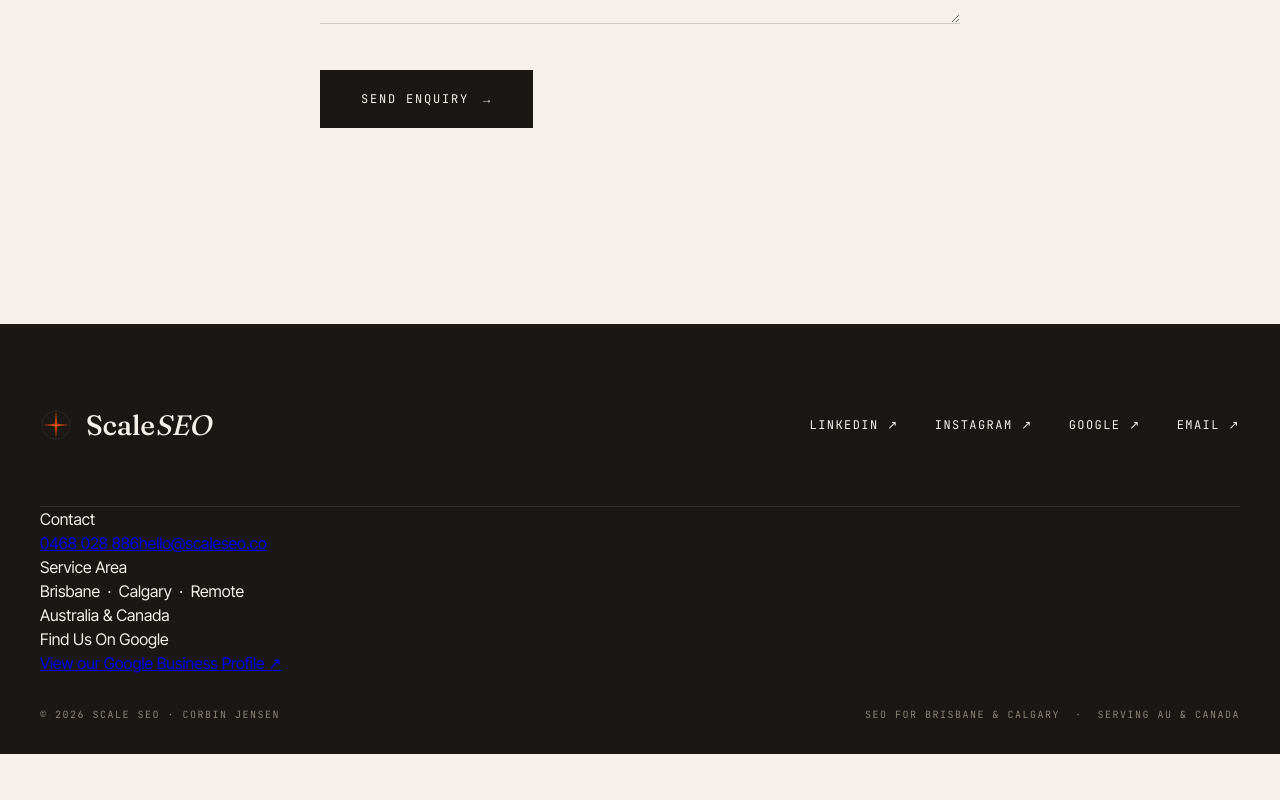
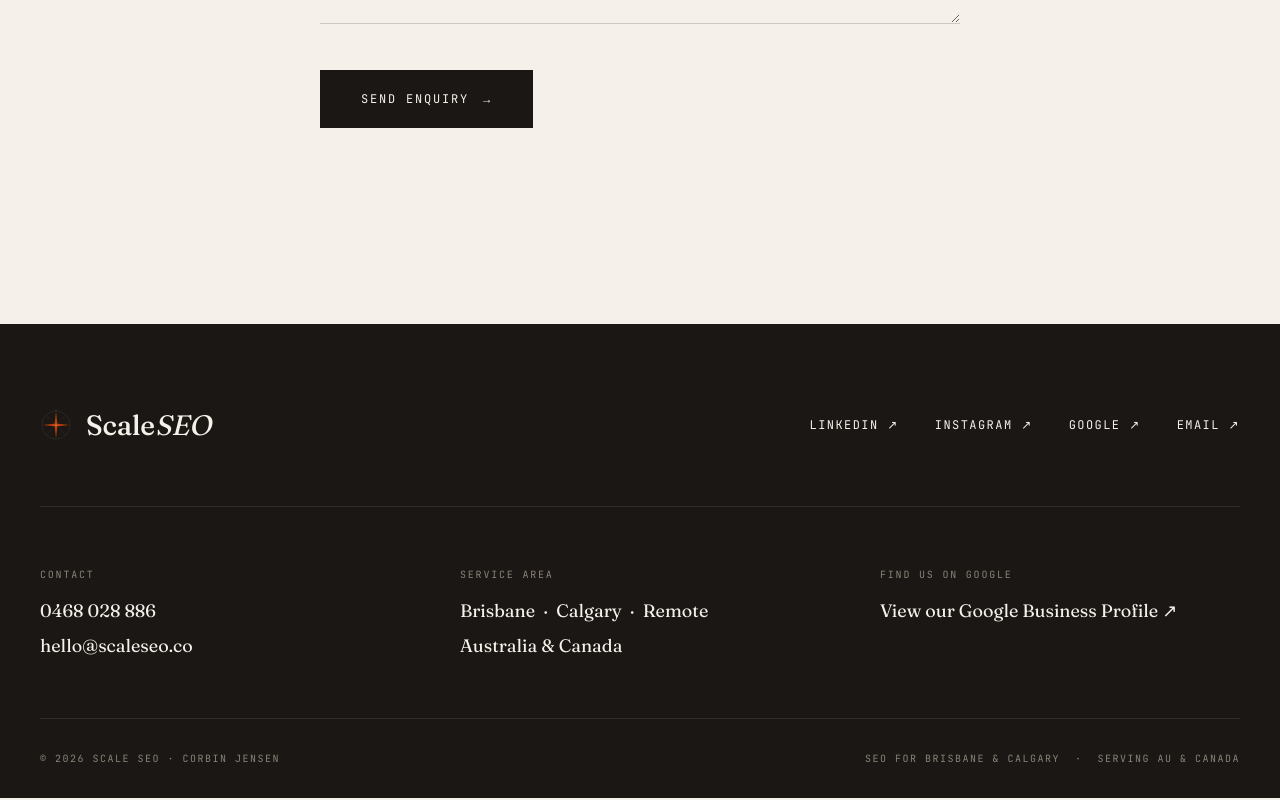
Before and after one commit to ScaleCRMCO/scaleseo, a Next.js app: page / in a window 1280 px wide. Shown: the part 7113-7913 px from the top of the page. Before the commit the page ends 7869 px from the top, so only its background shows below. Built offline with nearby package versions, Linux system fonts and the light colour scheme.

Commit message:
Update Footer.module.css

```diff
--- a/src/app/components/Footer.module.css
+++ b/src/app/components/Footer.module.css
@@ -35,7 +35,6 @@
   font-weight: 400;
 }
 
-/* === SOCIALS === */
 .socials {
   display: flex;
   gap: 36px;
@@ -63,15 +62,55 @@
   transition: width 0.3s ease;
 }
 
-.socials a:hover {
-  color: var(--accent);
+.socials a:hover { color: var(--accent); }
+.socials a:hover::after { width: 100%; }
+
+/* === MIDDLE: NAP block === */
+.nap {
+  display: grid;
+  grid-template-columns: repeat(3, 1fr);
+  gap: 60px;
+  padding: 60px 0;
+  border-bottom: 1px solid var(--line-on-dark);
 }
 
-.socials a:hover::after {
-  width: 100%;
+.napCol {
+  display: flex;
+  flex-direction: column;
+  gap: 10px;
 }
 
-/* === BOTTOM ROW: copy + tagline === */
+.napLabel {
+  font-family: var(--mono);
+  font-size: 10px;
+  letter-spacing: 0.18em;
+  text-transform: uppercase;
+  color: var(--ink-dim-on-dark);
+  margin-bottom: 6px;
+}
+
+.napText {
+  font-family: var(--display);
+  font-weight: 400;
+  font-size: 18px;
+  line-height: 1.4;
+  color: var(--ink-on-dark);
+}
+
+.napLink {
+  font-family: var(--display);
+  font-weight: 400;
+  font-size: 18px;
+  line-height: 1.4;
+  color: var(--ink-on-dark);
+  text-decoration: none;
+  transition: color 0.3s ease;
+  width: fit-content;
+}
+
+.napLink:hover { color: var(--accent); }
+
+/* === BOTTOM ROW === */
 .bottom {
   display: grid;
   grid-template-columns: 1fr 1fr;
@@ -85,13 +124,8 @@
   color: var(--ink-dim-on-dark);
 }
 
-.copy {
-  text-align: left;
-}
-
-.tagline {
-  text-align: right;
-}
+.copy { text-align: left; }
+.tagline { text-align: right; }
 
 /* === RESPONSIVE === */
 @media (max-width: 900px) {
@@ -109,12 +143,16 @@
     font-size: 11px;
   }
 
+  .nap {
+    grid-template-columns: 1fr;
+    gap: 36px;
+    padding: 40px 0;
+  }
+
   .bottom {
     grid-template-columns: 1fr;
     gap: 12px;
   }
 
-  .tagline {
-    text-align: left;
-  }
+  .tagline { text-align: left; }
 }
```
